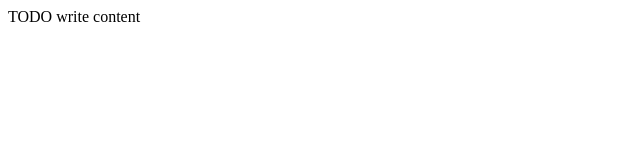
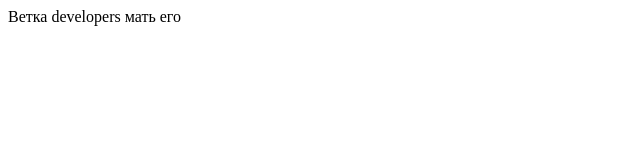
Before and after one commit to NyanFisher/NFCorporation, a website: page NFCorporation/public_html/index.html in a window 1280 px wide. Shown: the full height of the page, 0-640 px from the left. Drawn offline with Linux system fonts and the light colour scheme.

Commit message:
start dev
Start dev

```diff
--- a/NFCorporation/public_html/index.html
+++ b/NFCorporation/public_html/index.html
@@ -6,11 +6,11 @@
 -->
 <html>
     <head>
-        <title>TODO supply a title</title>
+        <title>Старт работы в Git</title>
         <meta charset="UTF-8">
         <meta name="viewport" content="width=device-width, initial-scale=1.0">
     </head>
     <body>
-        <div>TODO write content</div>
+        <div>Ветка developers мать его</div>
     </body>
 </html>
```
